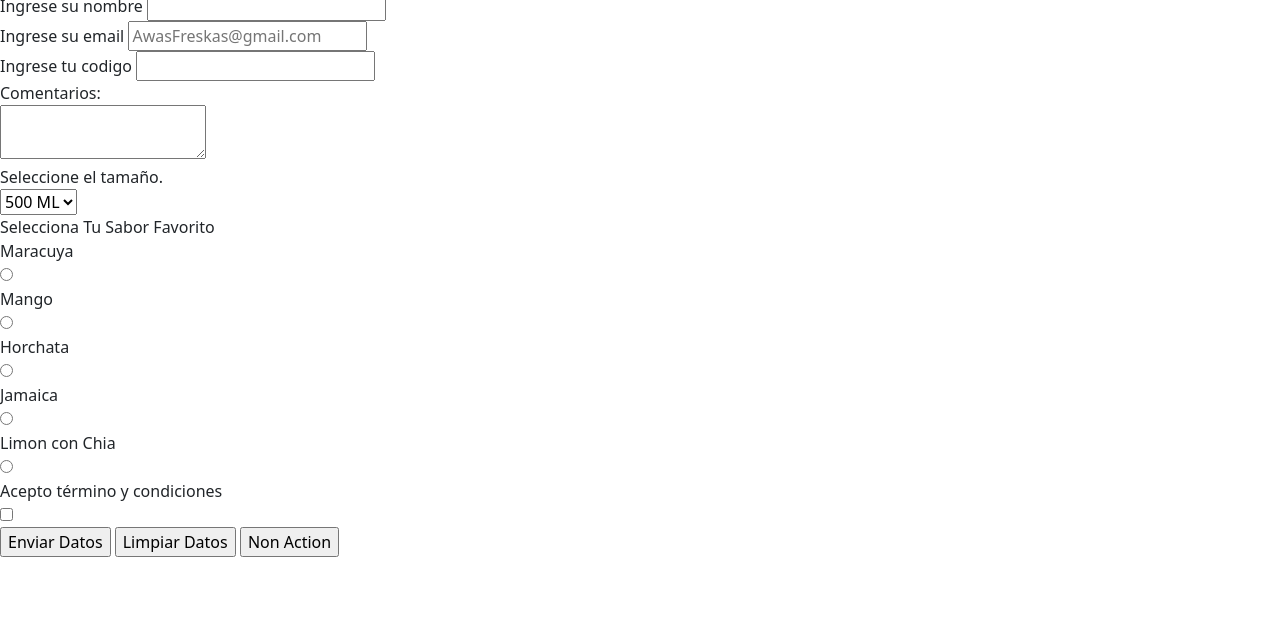
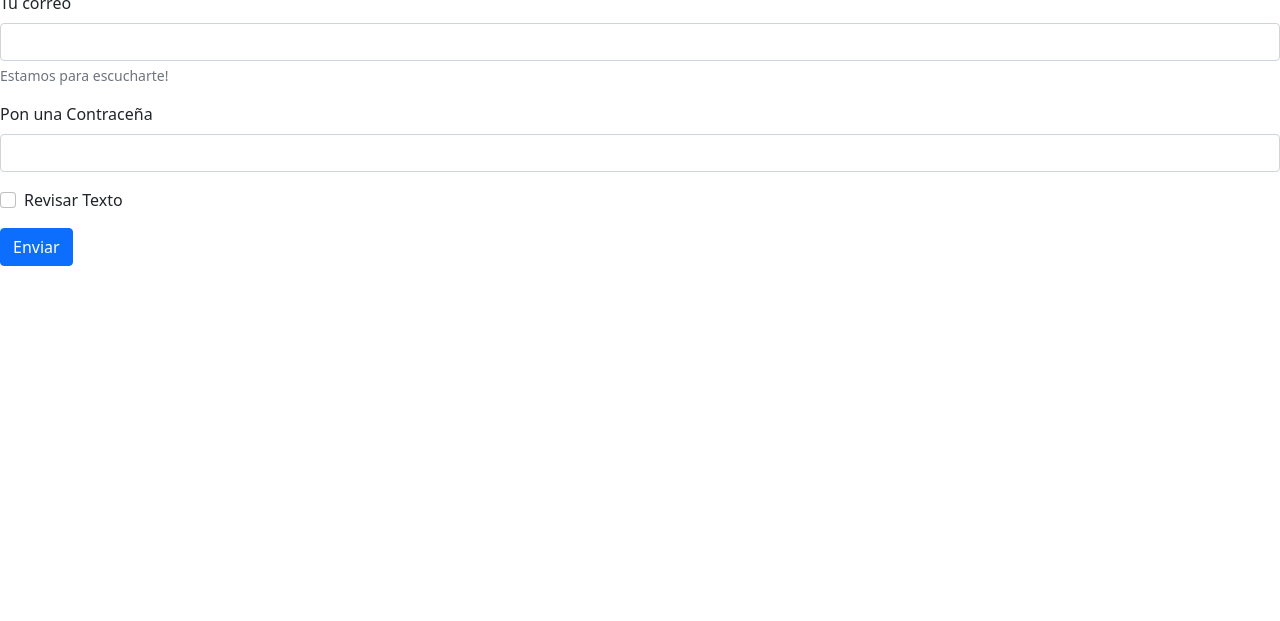
Before and after one commit to rojan08/Awasfreskas, a plain HTML site: page secciones/contacto.html in a window 1280 px wide. Shown: the part 179-800 px from the top of the page. Drawn offline with nearby package versions, Linux system fonts and the light colour scheme.

Commit message:
cambio formulario

```diff
--- a/secciones/contacto.html
+++ b/secciones/contacto.html
@@ -44,54 +44,47 @@
                 </div>
                 </nav>
 
+
                 <h1 data-aos="fade-down" data-aos-easing="linear" data-aos-duration="1500">Formulario Clientes</h1>
-
-    <Section>
-        <form data-aos="zoom-in" data-aos-easing="linear" data-aos-duration="1500">
-            <label for="name">Ingrese su nombre</label>
-            <input type="text" name="name" /><br>
-            <label for="email">Ingrese su email</label>
-            <input type="text" placeholder="AwasFreskas@gmail.com" name="email" /><br>
-            <label for="password">Ingrese tu codigo</label>
-            <input name="usuario" type="password" id="password" /><br>
-            <!-- área de texto -->
-            <label for="observaciones">Comentarios: <br>
-                <textarea></textarea>
-            </label> <br>
-            <!-- Menú desplegable -->
-            <div>Seleccione el tamaño.</div>
-            <select name="talles">
-                <option value="S">500 ML</option>
-                <option value="M">1 LT</option>
-                <option value="L">2 LT</option>
-            </select>
-            <!-- Menú Radio -->
-            <div>Selecciona Tu Sabor Favorito</div>
-            <div>Maracuya</div>
-            <input type="radio" name="Color" value="Negro" />
-            <div>Mango</div>
-            <input type="radio" name="Color" value="Blanco" />
-            <div>Horchata</div>
-            <input type="radio" name="Color" value="Rosa" />
-            <div>Jamaica</div>
-            <input type="radio" name="Color" value="Rosa" />
-            <div>Limon con Chia</div>
-            <input type="radio" name="Color" value="Rosa" />
-            <!-- checkbox -->
-            <div>Acepto término y condiciones</div>
-            <input type="checkbox" name="Acepto" /> <br>
-            <!-- Botones -->
-            <input type="submit" value="Enviar Datos" />
-            <input type="reset" value="Limpiar Datos" />
-            <input type="button" value="Non Action" />
+                <form>
+                  <div class="mb-3">
+                    <label for="exampleInputEmail1" class="form-label">Tu correo</label>
+                    <input type="email" class="form-control" id="exampleInputEmail1" aria-describedby="emailHelp">
+                    <div id="emailHelp" class="form-text">Estamos para escucharte!
+                    </div>
+                  </div>
+                  <div class="mb-3">
+                    <label for="exampleInputPassword1" class="form-label">Pon una Contraceña</label>
+                    <input type="password" class="form-control" id="exampleInputPassword1">
+                  </div>
+                  <div class="mb-3 form-check">
+                    <input type="checkbox" class="form-check-input" id="exampleCheck1">
+                    <label class="form-check-label" for="exampleCheck1">Revisar Texto</label>
+                  </div>
+                  <button type="submit" class="btn btn-primary">Enviar</button>
                 </form>
-    </SEction>
 
 
 
-    <script src="https://cdn.jsdelivr.net/npm/bootstrap@5.1.3/dist/js/bootstrap.bundle.min.js" integrity="sha384-ka7Sk0Gln4gmtz2MlQnikT1wXgYsOg+OMhuP+IlRH9sENBO0LRn5q+8nbTov4+1p" crossorigin="anonymous"></script>
+
+
+
+
+
+
+
+
+
+
+
+
+
+                <script src="https://cdn.jsdelivr.net/npm/bootstrap@5.1.3/dist/js/bootstrap.bundle.min.js"
+                  integrity="sha384-ka7Sk0Gln4gmtz2MlQnikT1wXgYsOg+OMhuP+IlRH9sENBO0LRn5q+8nbTov4+1p"
+                  crossorigin="anonymous"></script>
 
 
 
                 </body>
+
                 </html>
```
Also changed, not shown: estilos/style.css (+1 -6 lines). Lines whose indentation alone changed are shown as unchanged.
